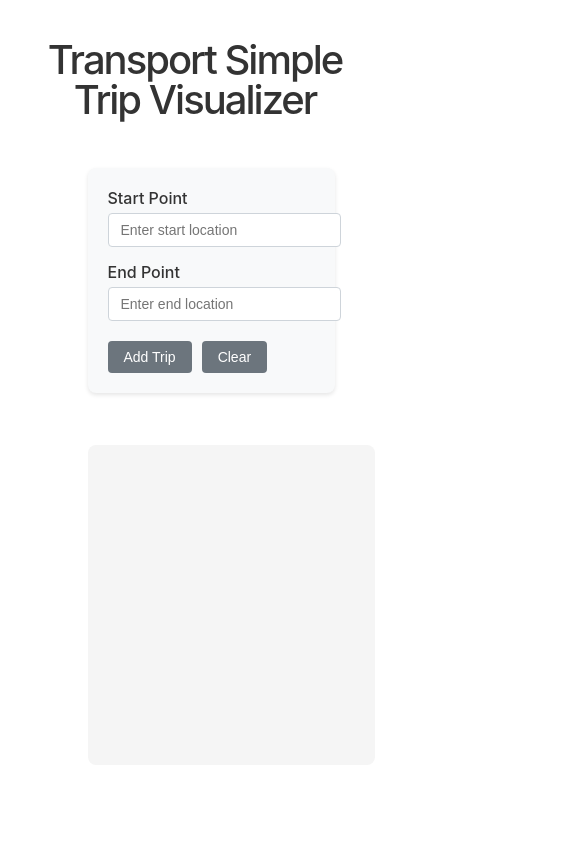
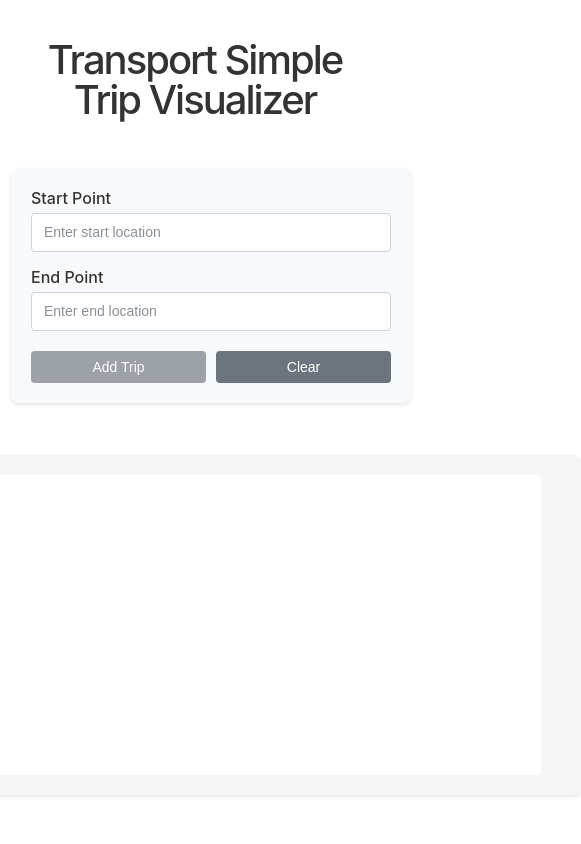
Before and after one commit to anishfyi/transport-simple-trip-visualizer, an Angular app: page / in a window 390 px wide. Shown: the top 844 px of the page, 581 px wide, since content can reach past the window. Built offline with nearby package versions, Linux system fonts and the light colour scheme.

Commit message:
fix: responsiveness for trip input

```diff
--- a/src/app/app.component.html
+++ b/src/app/app.component.html
@@ -202,5 +202,4 @@
 <!-- * * * * * * * * * * End of Placeholder  * * * * * * * * * * * * -->
 <!-- * * * * * * * * * * * * * * * * * * * * * * * * * * * * * * * * -->
 
-
-<router-outlet />
+<router-outlet></router-outlet>
--- a/src/app/app.routes.ts
+++ b/src/app/app.routes.ts
@@ -1,8 +1,3 @@
 import { Routes } from '@angular/router';
 
-export const routes: Routes = [
-  {
-    path: '',
-    loadComponent: () => import('./app.component').then(m => m.AppComponent)
-  }
-];
+export const routes: Routes = [];
--- a/src/app/components/trip-input/trip-input.component.scss
+++ b/src/app/components/trip-input/trip-input.component.scss
@@ -1,19 +1,25 @@
 .trip-form {
+  width: 100%;
   max-width: 400px;
   margin: 0 auto;
   padding: 20px;
   background-color: #f8f9fa;
   border-radius: 8px;
   box-shadow: 0 2px 4px rgba(0, 0, 0, 0.1);
+  box-sizing: border-box;
 
   .form-group {
     margin-bottom: 15px;
+    width: 100%;
 
     label {
       display: block;
       margin-bottom: 5px;
       font-weight: 500;
       color: #333;
+      white-space: nowrap;
+      overflow: hidden;
+      text-overflow: ellipsis;
     }
 
     .form-control {
@@ -22,7 +28,17 @@
       border: 1px solid #ced4da;
       border-radius: 4px;
       font-size: 14px;
+      line-height: 1.5;
+      box-sizing: border-box;
       transition: border-color 0.15s ease-in-out, box-shadow 0.15s ease-in-out;
+      white-space: nowrap;
+      overflow: hidden;
+      text-overflow: ellipsis;
+
+      &::placeholder {
+        color: #6c757d;
+        opacity: 0.8;
+      }
 
       &:focus {
         outline: none;
@@ -52,6 +68,8 @@
       display: flex;
       flex-direction: column;
       gap: 2px;
+      word-wrap: break-word;
+      overflow-wrap: break-word;
     }
   }
 
@@ -59,14 +77,17 @@
     display: flex;
     gap: 10px;
     margin-top: 20px;
+    width: 100%;
 
     .btn {
+      flex: 1;
       padding: 8px 16px;
       border: none;
       border-radius: 4px;
       cursor: pointer;
       font-size: 14px;
-      transition: background-color 0.2s;
+      white-space: nowrap;
+      transition: all 0.2s ease;
 
       &-primary {
         background-color: #007bff;
@@ -79,6 +100,7 @@
         &:disabled {
           background-color: #6c757d;
           cursor: not-allowed;
+          opacity: 0.65;
         }
       }
 
--- a/src/app/components/trip-visualizer/trip-visualizer.component.html
+++ b/src/app/components/trip-visualizer/trip-visualizer.component.html
@@ -1,7 +1,7 @@
 <div class="visualization-container">
   <svg [attr.width]="getSvgWidth()" [attr.height]="getSvgHeight()">
     <!-- Paths -->
-    <g *ngFor="let path of paths">
+    <g *ngFor="let path of paths; trackBy: trackByPath">
       <path
         [attr.d]="getPathD(path.from, path.to, path.level)"
         [class.continued]="path.isContinued"
@@ -10,16 +10,21 @@
         stroke="currentColor"
         stroke-width="2"
         marker-end="url(#arrowhead)"
+        [@pathAnimation]="{
+          value: '',
+          params: { pathLength: getPathLength(path.from, path.to, path.level) }
+        }"
       />
     </g>
 
     <!-- Nodes -->
-    <g *ngFor="let node of nodes">
+    <g *ngFor="let node of nodes; trackBy: trackByNode">
       <circle
         [attr.cx]="node.x"
         [attr.cy]="node.y"
         [attr.r]="NODE_RADIUS"
         class="node"
+        [@nodeAnimation]
       />
       <text
         [attr.x]="node.x"
@@ -27,6 +32,7 @@
         text-anchor="middle"
         dominant-baseline="middle"
         class="node-label"
+        [@labelAnimation]
       >
         {{ node.label }}
       </text>
--- a/src/app/components/trip-visualizer/trip-visualizer.component.scss
+++ b/src/app/components/trip-visualizer/trip-visualizer.component.scss
@@ -5,11 +5,16 @@
   background-color: #f5f5f5;
   border-radius: 8px;
   margin: 20px 0;
+  box-shadow: 0 2px 4px rgba(0, 0, 0, 0.1);
 
   svg {
     display: block;
     margin: 0 auto;
-    min-width: 100%;
+    min-width: 600px;
+    height: auto;
+    background-color: white;
+    border-radius: 4px;
+    padding: 10px;
   }
 
   .node {
@@ -17,21 +22,29 @@
     stroke: #333;
     stroke-width: 2;
     transition: all 0.3s ease;
+    filter: drop-shadow(0 2px 2px rgba(0, 0, 0, 0.1));
 
     &:hover {
       fill: #e0e0e0;
       cursor: pointer;
+      filter: drop-shadow(0 4px 4px rgba(0, 0, 0, 0.2));
     }
   }
 
   .node-label {
-    font-size: 12px;
-    font-weight: bold;
+    font-size: 14px;
+    font-weight: 600;
     fill: #333;
     pointer-events: none;
+    transition: transform 0.3s ease;
+    user-select: none;
   }
 
   path {
+    transition: all 0.3s ease;
+    stroke-linecap: round;
+    stroke-linejoin: round;
+
     &.continued {
       stroke: #4caf50;
       stroke-dasharray: none;
@@ -45,5 +58,28 @@
     &:not(.continued):not(.repeated) {
       stroke: #2196f3;
     }
+
+    &:hover {
+      stroke-width: 3;
+      filter: drop-shadow(0 2px 4px rgba(0, 0, 0, 0.2));
+    }
+  }
+
+  &::-webkit-scrollbar {
+    height: 8px;
+  }
+
+  &::-webkit-scrollbar-track {
+    background: #f1f1f1;
+    border-radius: 4px;
+  }
+
+  &::-webkit-scrollbar-thumb {
+    background: #888;
+    border-radius: 4px;
+
+    &:hover {
+      background: #555;
+    }
   }
 }
--- a/src/app/components/trip-visualizer/trip-visualizer.component.ts
+++ b/src/app/components/trip-visualizer/trip-visualizer.component.ts
@@ -2,13 +2,37 @@ import { Component, OnInit, Input, OnChanges, SimpleChanges } from '@angular/cor
 import { CommonModule } from '@angular/common';
 import { Trip } from '../../models/trip.model';
 import { TripService } from '../../services/trip.service';
+import { trigger, state, style, animate, transition } from '@angular/animations';
 
 @Component({
   selector: 'app-trip-visualizer',
   standalone: true,
   imports: [CommonModule],
   templateUrl: './trip-visualizer.component.html',
-  styleUrls: ['./trip-visualizer.component.scss']
+  styleUrls: ['./trip-visualizer.component.scss'],
+  animations: [
+    trigger('nodeAnimation', [
+      transition(':enter', [
+        style({ opacity: 0, transform: 'scale(0)' }),
+        animate('300ms ease-out', style({ opacity: 1, transform: 'scale(1)' }))
+      ]),
+      transition(':leave', [
+        animate('200ms ease-in', style({ opacity: 0, transform: 'scale(0)' }))
+      ])
+    ]),
+    trigger('pathAnimation', [
+      transition(':enter', [
+        style({ strokeDasharray: '{{pathLength}}', strokeDashoffset: '{{pathLength}}' }),
+        animate('500ms ease-out', style({ strokeDashoffset: 0 }))
+      ], { params: { pathLength: 0 } })
+    ]),
+    trigger('labelAnimation', [
+      transition(':enter', [
+        style({ opacity: 0, transform: 'translateY(10px)' }),
+        animate('300ms 150ms ease-out', style({ opacity: 1, transform: 'translateY(0)' }))
+      ])
+    ])
+  ]
 })
 export class TripVisualizerComponent implements OnInit, OnChanges {
   @Input() trips: Trip[] = [];
@@ -108,4 +132,19 @@ export class TripVisualizerComponent implements OnInit, OnChanges {
   getSvgHeight(): number {
     return this.LEVEL_HEIGHT * 2 + this.SVG_PADDING * 2;
   }
+
+  // Add new method to calculate path length
+  getPathLength(from: string, to: string, level: number): number {
+    const path = document.createElementNS('http://www.w3.org/2000/svg', 'path');
+    path.setAttribute('d', this.getPathD(from, to, level));
+    return path.getTotalLength();
+  }
+
+  trackByPath(index: number, path: any): string {
+    return `${path.from}-${path.to}-${path.level}`;
+  }
+
+  trackByNode(index: number, node: any): string {
+    return node.id;
+  }
 }
```
